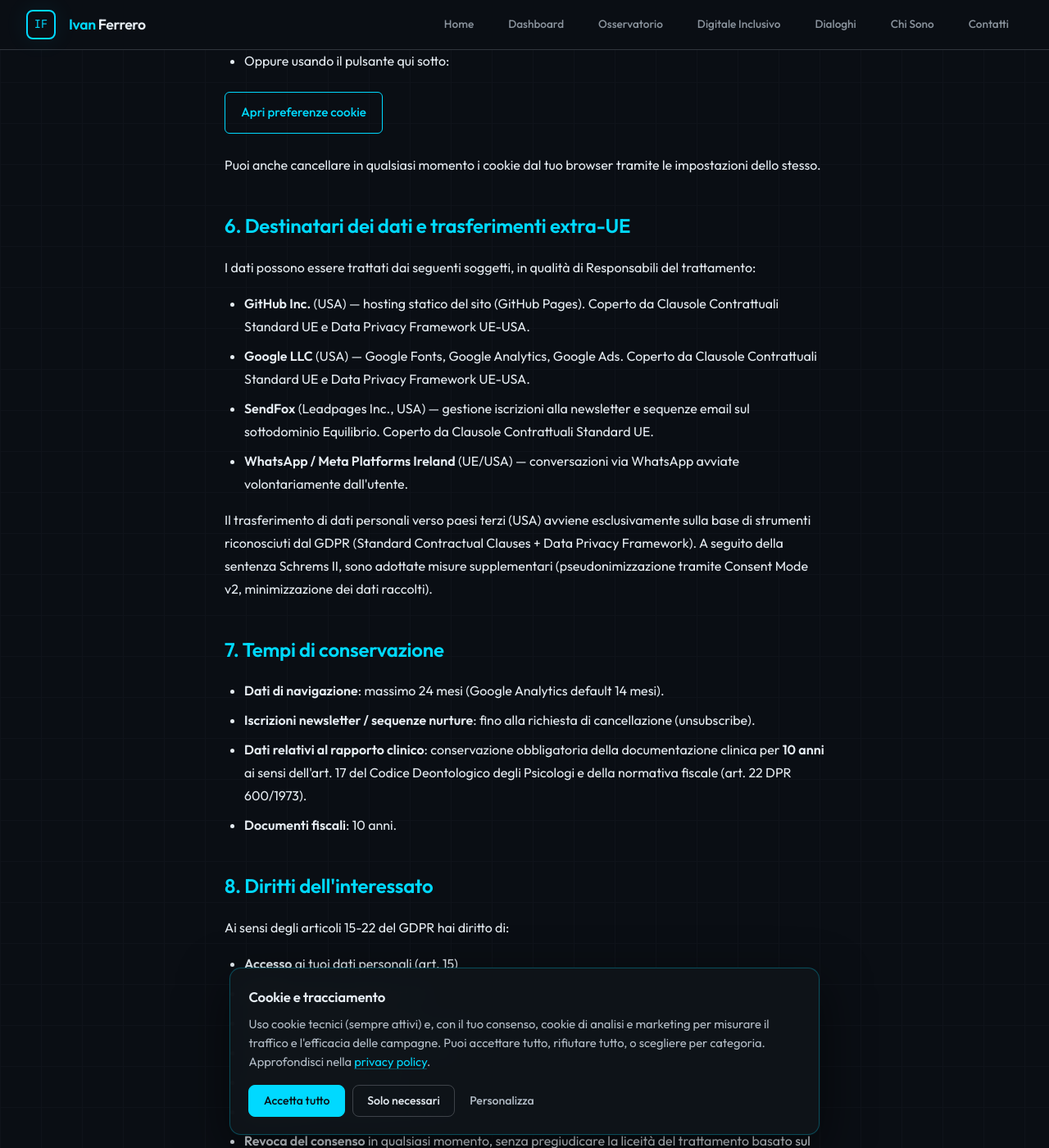
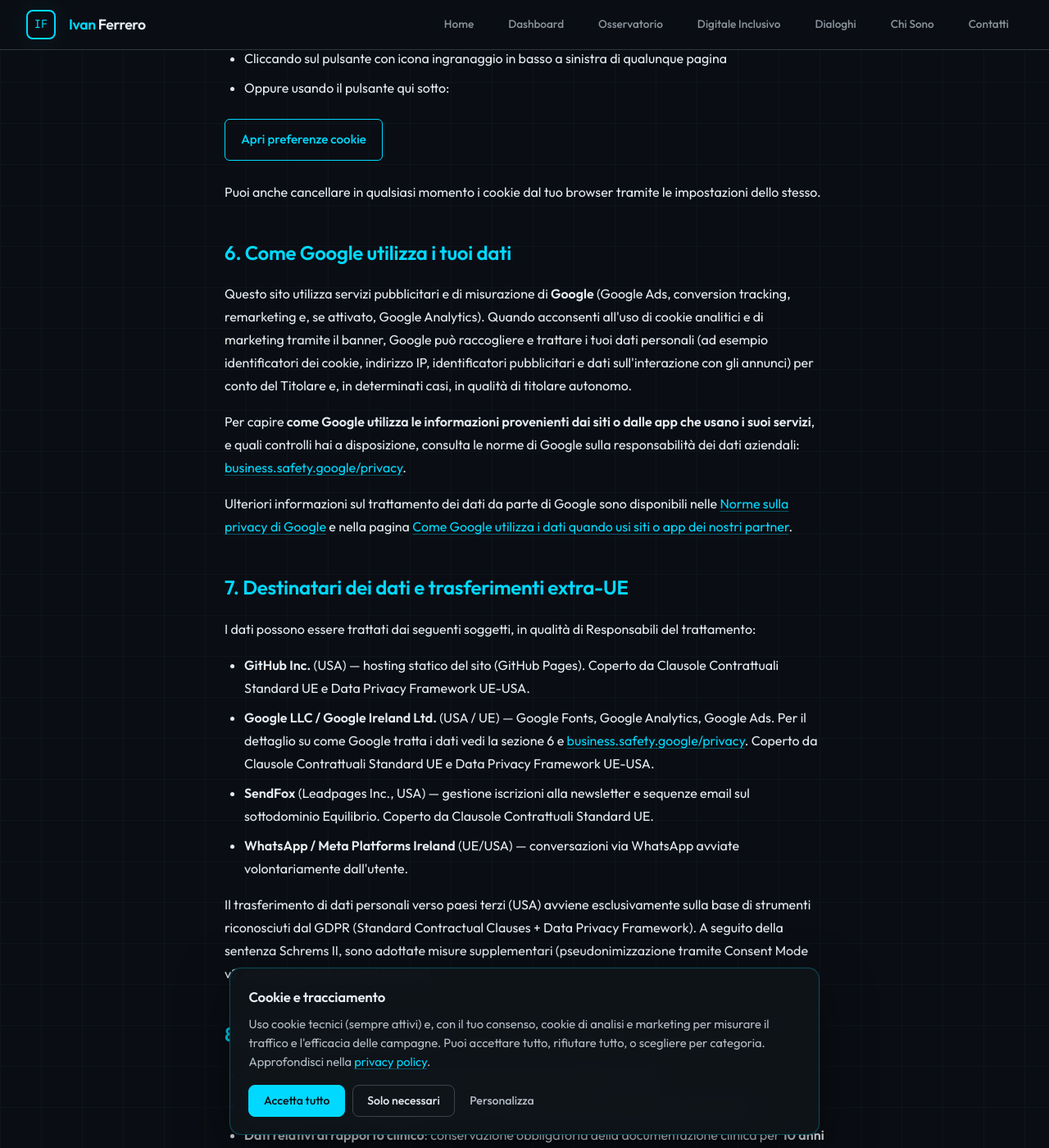
Before and after one commit to IvanPsy/ivanferreroit, a Jekyll site: the page privacy-policy/index.html, which Jekyll copies as it is, in a window 1280 px wide and 1400 px high, scrolled down 3362 px. Shown: the whole window at 82% size. Built offline with Jekyll 4.4.1, drawn with Linux system fonts in a browser that asks for light colours; some of the changed text lies outside the part shown.

Commit message:
Update index.html

```diff
--- a/privacy-policy/index.html
+++ b/privacy-policy/index.html
@@ -125,7 +125,7 @@
 
 <main class="legal-page">
     <h1>Privacy Policy</h1>
-    <p class="updated">Ultimo aggiornamento: 19 maggio 2026</p>
+    <p class="updated">Ultimo aggiornamento: 4 giugno 2026</p>
 
     <div class="toc">
         <h3>Indice</h3>
@@ -135,6 +135,7 @@
             <li><a href="#dati">Dati raccolti e finalità</a></li>
             <li><a href="#base-giuridica">Base giuridica del trattamento</a></li>
             <li><a href="#cookie">Cookie e Google Consent Mode v2</a></li>
+            <li><a href="#google-dati">Come Google utilizza i tuoi dati</a></li>
             <li><a href="#destinatari">Destinatari dei dati e trasferimenti</a></li>
             <li><a href="#conservazione">Tempi di conservazione</a></li>
             <li><a href="#diritti">Diritti dell'interessato</a></li>
@@ -232,17 +233,22 @@
     <p><a href="#" class="reset-cta" onclick="if(window.ivfConsent){window.ivfConsent.open();return false;}if(window.eqConsent){window.eqConsent.open();return false;}">Apri preferenze cookie</a></p>
     <p>Puoi anche cancellare in qualsiasi momento i cookie dal tuo browser tramite le impostazioni dello stesso.</p>
 
-    <h2 id="destinatari">6. Destinatari dei dati e trasferimenti extra-UE</h2>
+    <h2 id="google-dati">6. Come Google utilizza i tuoi dati</h2>
+    <p>Questo sito utilizza servizi pubblicitari e di misurazione di <strong>Google</strong> (Google Ads, conversion tracking, remarketing e, se attivato, Google Analytics). Quando acconsenti all'uso di cookie analitici e di marketing tramite il banner, Google può raccogliere e trattare i tuoi dati personali (ad esempio identificatori dei cookie, indirizzo IP, identificatori pubblicitari e dati sull'interazione con gli annunci) per conto del Titolare e, in determinati casi, in qualità di titolare autonomo.</p>
+    <p>Per capire <strong>come Google utilizza le informazioni provenienti dai siti o dalle app che usano i suoi servizi</strong>, e quali controlli hai a disposizione, consulta le norme di Google sulla responsabilità dei dati aziendali: <a href="https://business.safety.google/privacy/" target="_blank" rel="noopener">business.safety.google/privacy</a>.</p>
+    <p>Ulteriori informazioni sul trattamento dei dati da parte di Google sono disponibili nelle <a href="https://policies.google.com/privacy" target="_blank" rel="noopener">Norme sulla privacy di Google</a> e nella pagina <a href="https://policies.google.com/technologies/partner-sites" target="_blank" rel="noopener">Come Google utilizza i dati quando usi siti o app dei nostri partner</a>.</p>
+
+    <h2 id="destinatari">7. Destinatari dei dati e trasferimenti extra-UE</h2>
     <p>I dati possono essere trattati dai seguenti soggetti, in qualità di Responsabili del trattamento:</p>
     <ul>
         <li><strong>GitHub Inc.</strong> (USA) — hosting statico del sito (GitHub Pages). Coperto da Clausole Contrattuali Standard UE e Data Privacy Framework UE-USA.</li>
-        <li><strong>Google LLC</strong> (USA) — Google Fonts, Google Analytics, Google Ads. Coperto da Clausole Contrattuali Standard UE e Data Privacy Framework UE-USA.</li>
+        <li><strong>Google LLC / Google Ireland Ltd.</strong> (USA / UE) — Google Fonts, Google Analytics, Google Ads. Per il dettaglio su come Google tratta i dati vedi la sezione 6 e <a href="https://business.safety.google/privacy/" target="_blank" rel="noopener">business.safety.google/privacy</a>. Coperto da Clausole Contrattuali Standard UE e Data Privacy Framework UE-USA.</li>
         <li><strong>SendFox</strong> (Leadpages Inc., USA) — gestione iscrizioni alla newsletter e sequenze email sul sottodominio Equilibrio. Coperto da Clausole Contrattuali Standard UE.</li>
         <li><strong>WhatsApp / Meta Platforms Ireland</strong> (UE/USA) — conversazioni via WhatsApp avviate volontariamente dall'utente.</li>
     </ul>
     <p>Il trasferimento di dati personali verso paesi terzi (USA) avviene esclusivamente sulla base di strumenti riconosciuti dal GDPR (Standard Contractual Clauses + Data Privacy Framework). A seguito della sentenza Schrems II, sono adottate misure supplementari (pseudonimizzazione tramite Consent Mode v2, minimizzazione dei dati raccolti).</p>
 
-    <h2 id="conservazione">7. Tempi di conservazione</h2>
+    <h2 id="conservazione">8. Tempi di conservazione</h2>
     <ul>
         <li><strong>Dati di navigazione</strong>: massimo 24 mesi (Google Analytics default 14 mesi).</li>
         <li><strong>Iscrizioni newsletter / sequenze nurture</strong>: fino alla richiesta di cancellazione (unsubscribe).</li>
```
Also changed, not shown: other parts of privacy-policy/index.html (+3 -3 lines).
